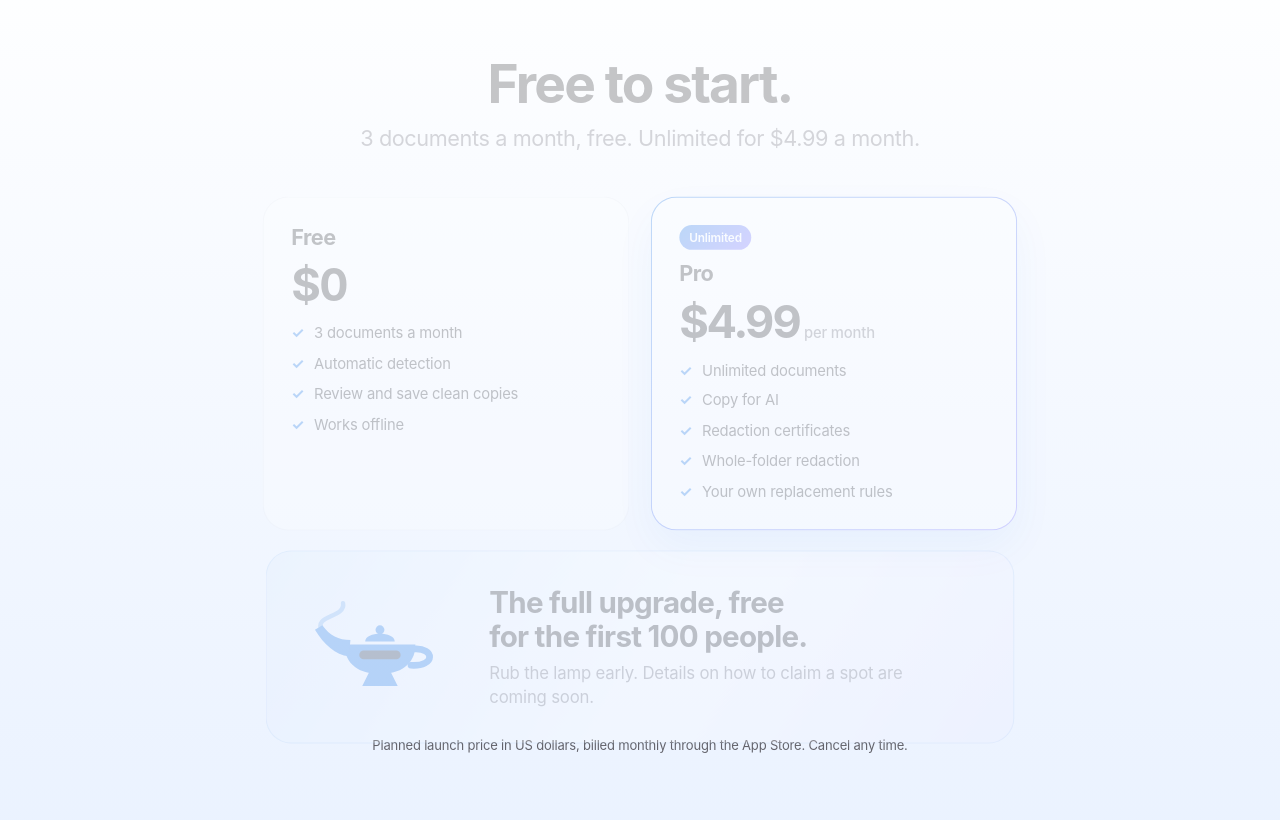
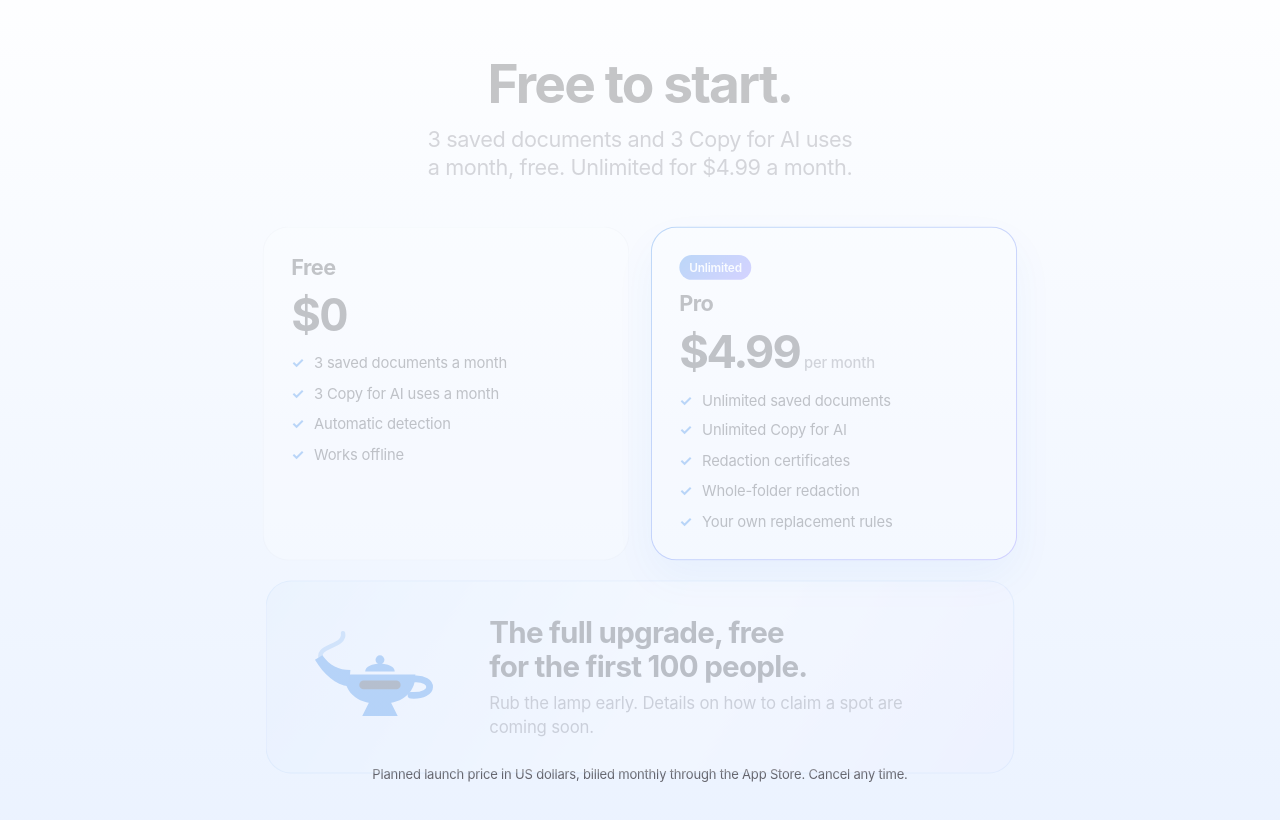
Before and after one commit to xtinctagent/blotgenie-site, a plain HTML site: page index.html in a window 1280 px wide. Shown: the part 4200-5020 px from the top of the page. Drawn offline with Linux system fonts and the light colour scheme.

Commit message:
Add files via upload

```diff
--- a/index.html
+++ b/index.html
@@ -406,19 +406,19 @@ footer .wrap{display:flex;gap:8px 24px;flex-wrap:wrap;justify-content:space-betw
   <div class="wrap">
     <div class="head rise">
       <h2>Free to start.</h2>
-      <p class="lead">3 documents a month, free. Unlimited for $4.99 a month.</p>
+      <p class="lead">3 saved documents and 3 Copy for AI uses a month, free. Unlimited for $4.99 a month.</p>
     </div>
     <div class="plans">
       <div class="card plan rise">
         <h3>Free</h3>
         <p class="price">$0</p>
-        <ul><li>3 documents a month</li><li>Automatic detection</li><li>Review and save clean copies</li><li>Works offline</li></ul>
+        <ul><li>3 saved documents a month</li><li>3 Copy for AI uses a month</li><li>Automatic detection</li><li>Works offline</li></ul>
       </div>
       <div class="card plan best rise">
         <span class="badge">Unlimited</span>
         <h3>Pro</h3>
         <p class="price">$4.99<small>per month</small></p>
-        <ul><li>Unlimited documents</li><li>Copy for AI</li><li>Redaction certificates</li><li>Whole-folder redaction</li><li>Your own replacement rules</li></ul>
+        <ul><li>Unlimited saved documents</li><li>Unlimited Copy for AI</li><li>Redaction certificates</li><li>Whole-folder redaction</li><li>Your own replacement rules</li></ul>
       </div>
     </div>
     <div class="offer rise">
```
